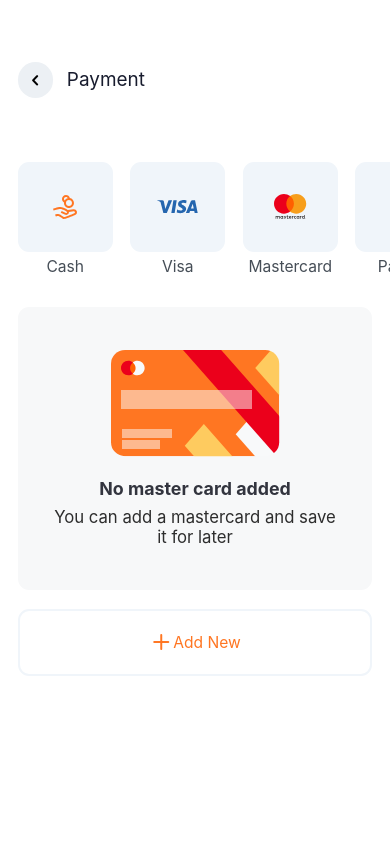
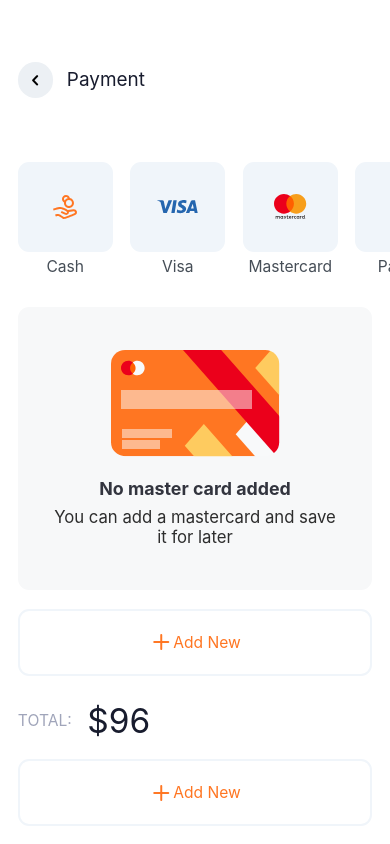
Before and after one commit to SaintClever/React-Native---Mastery, a React Native app: screen / in a window 390 px wide. Built offline with nearby package versions, Linux system fonts and the light colour scheme.

Commit message:
Add Total example in Payment screen

```diff
--- a/src/screens/PaymentScreen.tsx
+++ b/src/screens/PaymentScreen.tsx
@@ -31,6 +31,34 @@ const PaymentScreen = () => {
       <View style={{ paddingHorizontal: s(16) }}>
         <BankCardBox />
         <AddButton />
+        <View
+          style={{
+            flexDirection: "row",
+            marginTop: vs(20),
+            gap: s(14),
+            alignItems: "center",
+          }}
+        >
+          <Text
+            style={{
+              fontWeight: 400,
+              fontSize: s(14),
+              color: "#A0A5BA",
+            }}
+          >
+            TOTAL:
+          </Text>
+          <Text
+            style={{
+              fontWeight: 400,
+              fontSize: s(30),
+              color: "#181C2E",
+            }}
+          >
+            $96
+          </Text>
+        </View>
+        <AddButton />
       </View>
     </View>
   );
```
